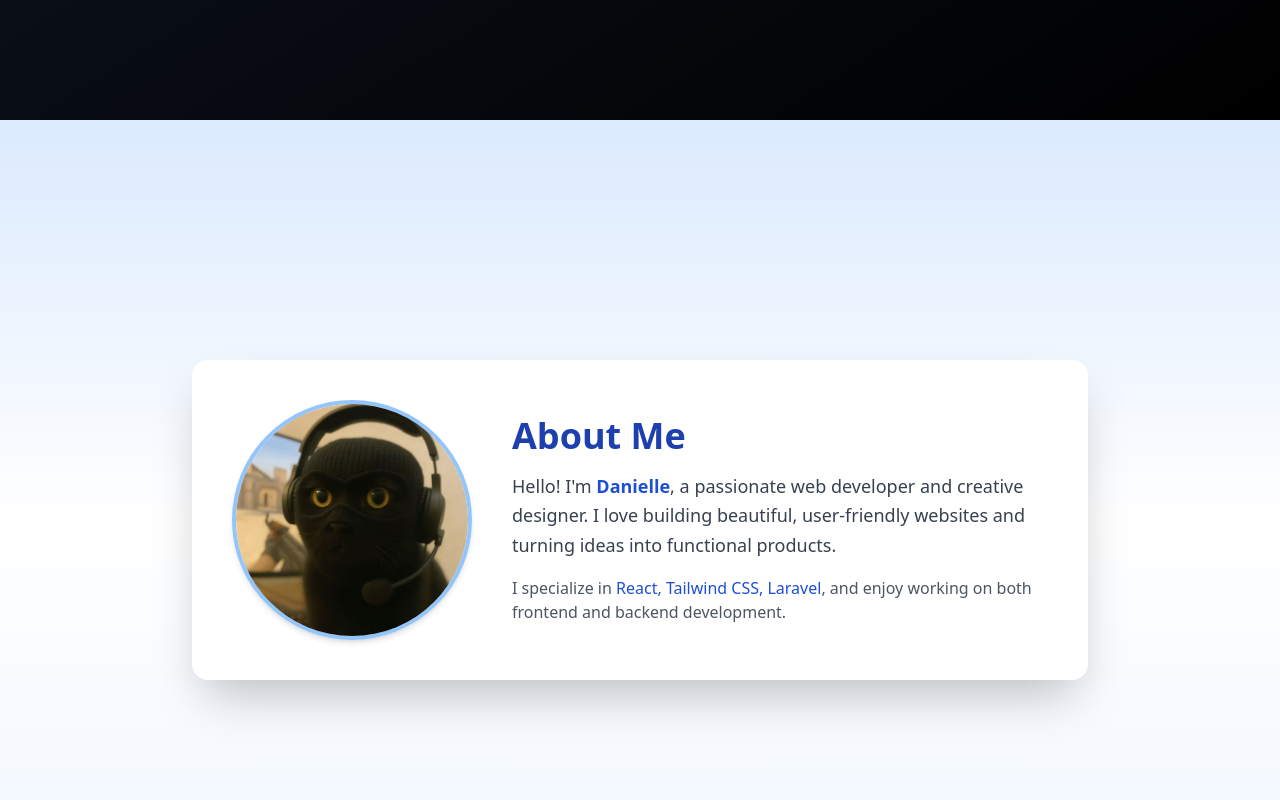
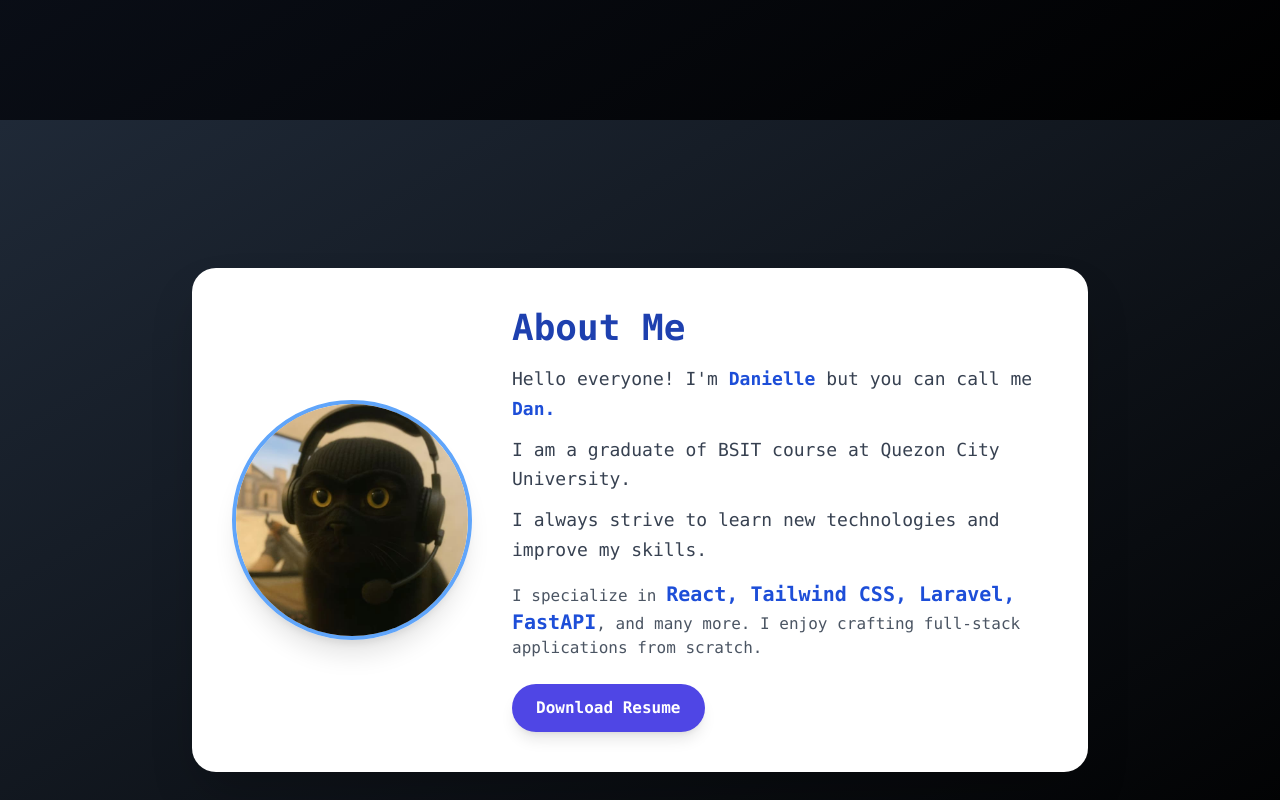
Before and after one commit to miracl3-dreams/my-portfolio, a React (Vite) app: page / in a window 1280 px wide. Shown: the part 720-1520 px from the top of the page. Built offline with nearby package versions, Linux system fonts and the light colour scheme.

Commit message:
feat: adding animation in images and text

```diff
--- a/src/pages/About.jsx
+++ b/src/pages/About.jsx
@@ -1,37 +1,104 @@
 import React from "react";
+import { motion } from "framer-motion";
 import CatImage from "@/assets/images/Cat.png";
+import ResumePdf from "@/assets/documents/resume.pdf";
+
+const containerVariants = {
+  hidden: { opacity: 0, y: 50 },
+  visible: {
+    opacity: 1,
+    y: 0,
+    transition: {
+      staggerChildren: 0.3,
+      duration: 0.8,
+      ease: "easeOut",
+    },
+  },
+};
+
+const itemVariants = {
+  hidden: { opacity: 0, y: 20 },
+  visible: { opacity: 1, y: 0 },
+};
 
 const About = () => {
   return (
     <>
-      <div className="min-h-screen bg-gradient-to-b from-blue-100 via-white to-blue-50 px-6 py-20 flex items-center justify-center">
-        <div className="max-w-4xl mx-auto bg-white rounded-2xl shadow-2xl p-10 flex flex-col md:flex-row items-center gap-10">
-          <div className="w-40 h-40 md:w-60 md:h-60 flex-shrink-0">
+      <div className="min-h-screen bg-gradient-to-br from-gray-800 to-black text-white flex items-center justify-center px-6">
+        <motion.div
+          className="max-w-4xl mx-auto bg-white rounded-3xl shadow-2xl p-10 flex flex-col md:flex-row items-center gap-10"
+          initial="hidden"
+          animate="visible"
+          variants={containerVariants}
+        >
+          <motion.div
+            className="w-40 h-40 md:w-60 md:h-60 flex-shrink-0 overflow-hidden rounded-full border-4 border-blue-400 shadow-xl"
+            whileHover={{ scale: 1.05, rotate: 2 }}
+            transition={{ type: "spring", stiffness: 300 }}
+          >
             <img
               src={CatImage}
-              alt="Profile"
-              className="w-full h-full object-cover rounded-full border-4 border-blue-300 shadow-md"
+              alt="Danielle"
+              className="w-full h-full object-cover"
             />
-          </div>
+          </motion.div>
 
-          <div className="text-center md:text-left">
-            <h2 className="text-4xl font-bold text-blue-800 mb-4">About Me</h2>
-            <p className="text-gray-700 text-lg leading-relaxed">
-              Hello! I'm{" "}
-              <span className="font-semibold text-blue-700">Danielle</span>, a
-              passionate web developer and creative designer. I love building
-              beautiful, user-friendly websites and turning ideas into
-              functional products.
-            </p>
-            <p className="text-gray-600 mt-4">
+          <motion.div
+            className="text-center md:text-left"
+            variants={itemVariants}
+          >
+            <motion.h2
+              className="text-4xl font-extrabold text-blue-800 mb-4 font-mono"
+              variants={itemVariants}
+            >
+              About Me
+            </motion.h2>
+            <motion.p
+              className="text-gray-700 text-lg leading-relaxed font-mono"
+              variants={itemVariants}
+            >
+              Hello everyone! I'm{" "}
+              <span className="font-semibold text-blue-700 font-mono">
+                Danielle
+              </span>{" "}
+              but you can call me{" "}
+              <span className="font-semibold text-blue-700 font-mono">
+                Dan.
+              </span>
+            </motion.p>
+            <motion.p
+              className="text-gray-700 text-lg leading-relaxed mt-3 font-mono"
+              variants={itemVariants}
+            >
+              I am a graduate of BSIT course at Quezon City University.
+            </motion.p>
+            <motion.p
+              className="text-gray-700 text-lg leading-relaxed mt-3 font-mono"
+              variants={itemVariants}
+            >
+              I always strive to learn new technologies and improve my skills.
+            </motion.p>
+            <motion.p
+              className="text-gray-600 text-base mt-4 font-mono"
+              variants={itemVariants}
+            >
               I specialize in{" "}
-              <span className="font-medium text-blue-700">
-                React, Tailwind CSS, Laravel
+              <span className="font-extrabold text-xl text-blue-700 font-mono">
+                React, Tailwind CSS, Laravel, FastAPI
               </span>
-              , and enjoy working on both frontend and backend development.
-            </p>
-          </div>
-        </div>
+              , and many more. I enjoy crafting full-stack applications from scratch.
+            </motion.p>
+            <motion.div variants={itemVariants}>
+              <a
+                href={ResumePdf}
+                download="Danielle_Lunas_Resume.pdf"
+                className="inline-block bg-indigo-600 hover:bg-indigo-700 text-white font-semibold font-mono py-3 px-6 rounded-full mt-6 transition duration-300 ease-in-out shadow-lg hover:shadow-xl"
+              >
+                Download Resume
+              </a>
+            </motion.div>
+          </motion.div>
+        </motion.div>
       </div>
     </>
   );
```
